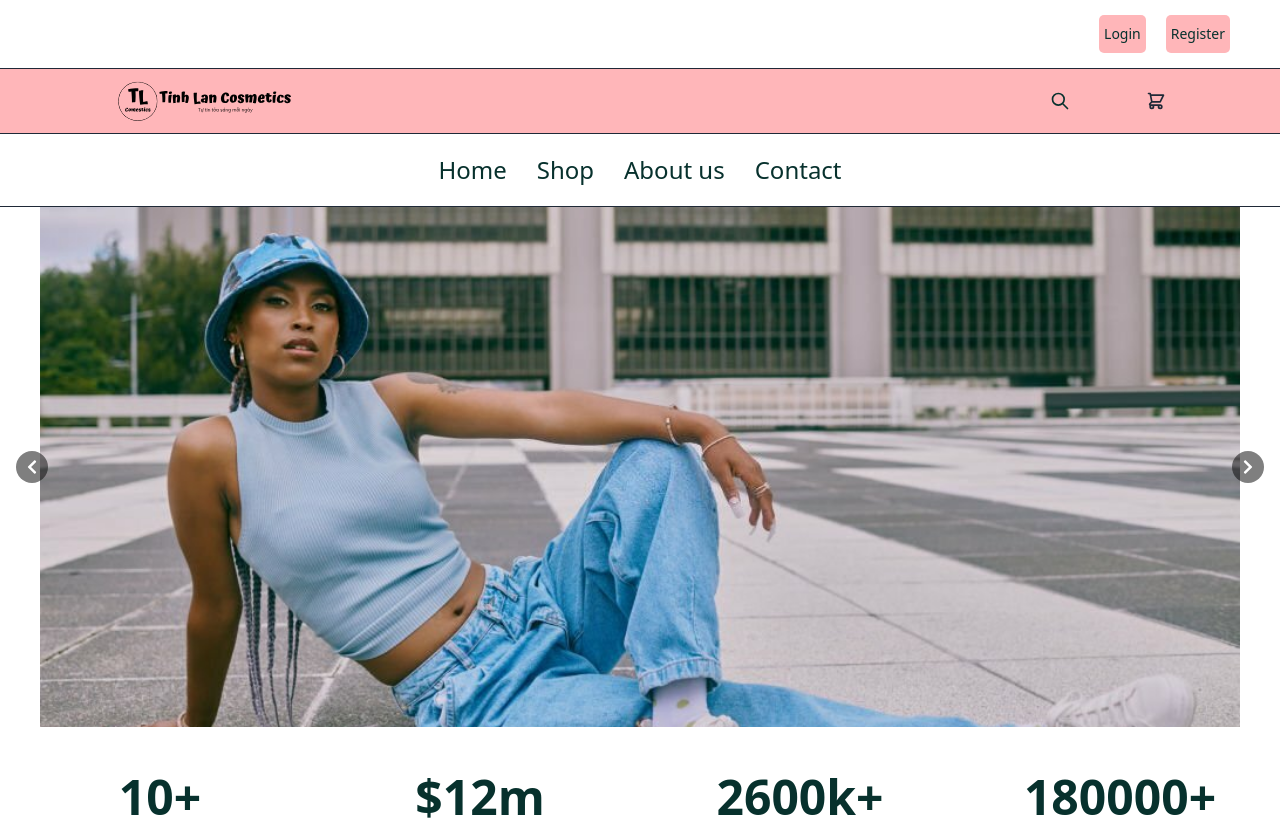
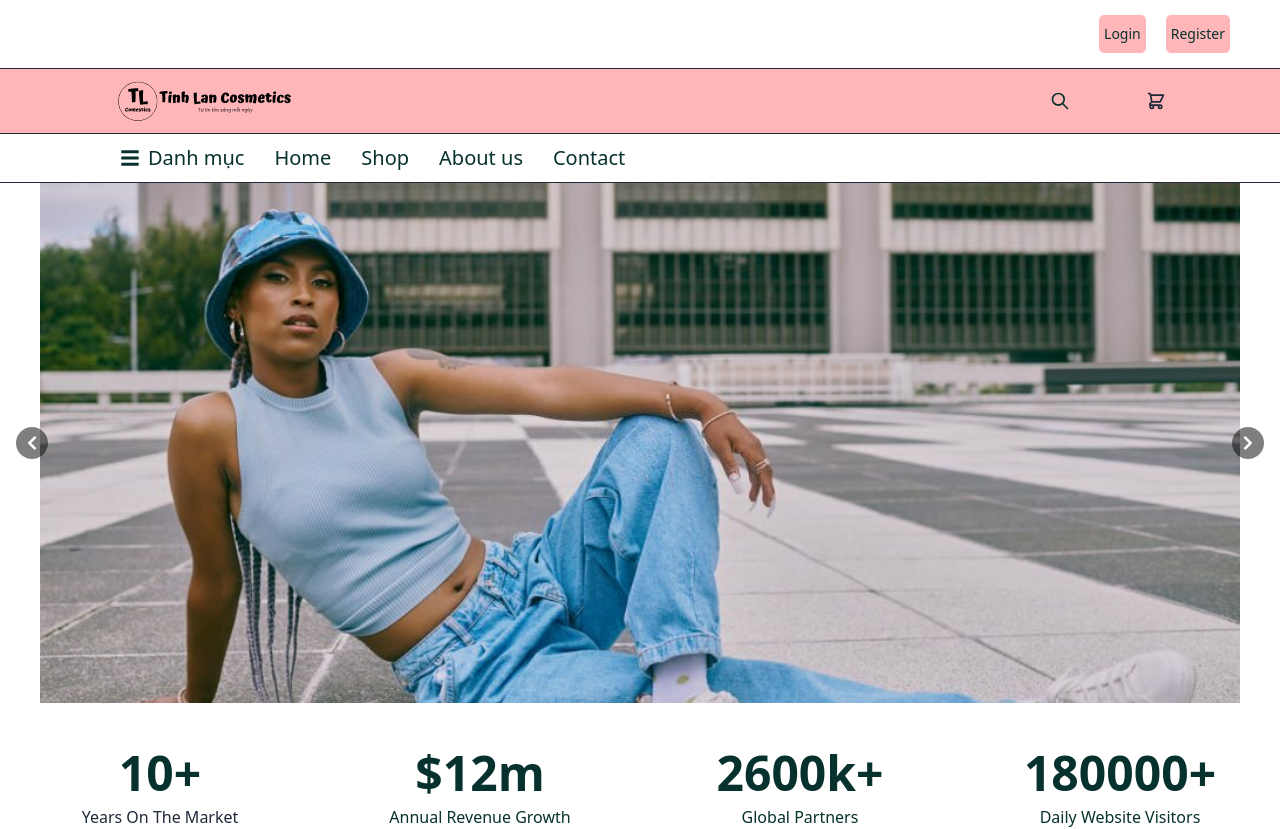
Before and after one commit to Audrey3009/TinhLanCosmetics, a React (Vite) app in the folder TinhLanCosmetics/: page / in a window 1280 px wide. Shown: the top 829 px of the page. Built offline with nearby package versions, Linux system fonts and the light colour scheme; data requests are answered from the project's data file; some icons are missing.

Commit message:
sửa vertical menu

```diff
--- a/TinhLanCosmetics/src/components/Header.jsx
+++ b/TinhLanCosmetics/src/components/Header.jsx
@@ -6,6 +6,7 @@ import { FaHeart } from "react-icons/fa6";
 
 
 import { FaWindowClose } from "react-icons/fa";
+import { FaBars } from "react-icons/fa";
 
 import "../styles/Header.css";
 import { useDispatch, useSelector } from "react-redux";
@@ -22,12 +23,26 @@ const Header = () => {
   const dispatch = useDispatch();
 
 
+
+
   const loginState = useSelector((state) => state.auth.isLoggedIn);
   const [isDropdownOpen, setIsDropdownOpen] = useState(false);
 
   const toggleDropdown = () => {
     setIsDropdownOpen(!isDropdownOpen);
   };
+
+  // Hover tạo danh mục sản phẩm
+  // const [isHovering, setIsHovering] = useState(false);
+
+  // const handleMouseOver = () => {
+  //   setIsHovering(true);
+  // };
+
+  // const handleMouseOut = () => {
+  //   setIsHovering(false);
+  // };
+  //
 
   const fetchWishlist = async () => {
     if(loginState){
@@ -194,7 +209,6 @@ const Header = () => {
           <input id="my-drawer" type="checkbox" className="drawer-toggle" />
           <div className="drawer-content">
 
-            Page content here
             <label htmlFor="my-drawer" className="btn drawer-button">
               <HiMiniBars3BottomLeft className="text-4xl" />
             </label>
@@ -208,9 +222,10 @@ const Header = () => {
 
             <ul className="menu p-4 w-80 min-h-full bg-base-200 text-base-content mt-4">
             <label htmlFor="my-drawer" className="btn drawer-button">
-            <FaWindowClose className="text-3xl ml-auto" />
+                <FaWindowClose className="text-3xl ml-auto" />
+
             </label>
-              Sidebar content here
+
               <li className="text-xl">
                 <NavLink className="text-accent-content" to="/">
                   Home
@@ -232,11 +247,39 @@ const Header = () => {
                 </NavLink>
               </li>
 
+              <li className="text-xl">
+                <NavLink className="text-accent-content menu-item" to="/products">
+                  <FaBars />
+                  Danh mục
+              {/* <ul className="menu p-2">
+              <li><NavLink to="/category1">Category 1</NavLink></li>
+              <li><NavLink to="/category2">Category 2</NavLink></li>
+              <li><NavLink to="/category3">Category 3</NavLink></li>
+            </ul> */}
+          </NavLink>
+        </li>
+
             </ul>
           </div>
         </div>
 
-        <div className="container text-2xl navlinks-container">
+        <div className="container text-xl navlinks-container">
+          {/* <NavLink className="menu-item text-accent-content flex items-center"
+                 to="#"
+                 onMouseOver={handleMouseOver}
+                 onMouseOut={handleMouseOut}>
+          <FaBars className="icon mr-2" />
+          Danh mục sản phẩm
+        </NavLink> */}
+          <NavLink className="text-accent-content menu-item flex items-center" to="/shop">
+            <FaBars className="icon mr-2" />
+            Danh mục
+            <ul className="menu p-2">
+              <li><NavLink to="/category1">Category 1</NavLink></li>
+              <li><NavLink to="/category2">Category 2</NavLink></li>
+              <li><NavLink to="/category3">Category 3</NavLink></li>
+            </ul>
+            </NavLink>
           <NavLink className="text-accent-content" to="/">
             Home
           </NavLink>
--- a/TinhLanCosmetics/src/styles/Header.css
+++ b/TinhLanCosmetics/src/styles/Header.css
@@ -1,16 +1,47 @@
 .navbar-bottom-menu{
-    padding: 20px 0px;
+    padding: 10px 0px;
     display: flex;
-    justify-content: center;
+    justify-content: flex-start;
+    font-size:16px;
 
 }
 
 .navbar-bottom-menu .container{
+    margin-left: 120px;
     display: flex;
-    justify-content: center;
+    justify-content: flex-start;
     column-gap: 30px;
 
 }
+
+.navbar-bottom-menu .navlinks-container .menu-item ul {
+    display: none;
+    position: absolute;
+    left: 100%;
+    /* Đặt submenu sang phải của menu item */
+    top: 0;
+    background-color: #cccccc;
+    /* Màu nền cho submenu */
+    box-shadow: 0 8px 16px 0 rgba(0, 0, 0, 0.2);
+    /* Thêm bóng cho submenu */
+    z-index: 1000;
+}
+
+/* .navbar-bottom-menu .navlinks-container .text-accent-content .menu-item a:hover ul {
+    display: block; */
+    /* Hiển thị submenu khi hover */
+/* } */
+
+.navbar-bottom-menu .navlinks-container ul li {
+    padding: 10px;
+    /* Đệm cho mỗi item trong submenu */
+    white-space: nowrap;
+    /* Đảm bảo text không bị wrap */
+}
+
+
+
+
 
 .topbar ul{
     display: flex;
```
